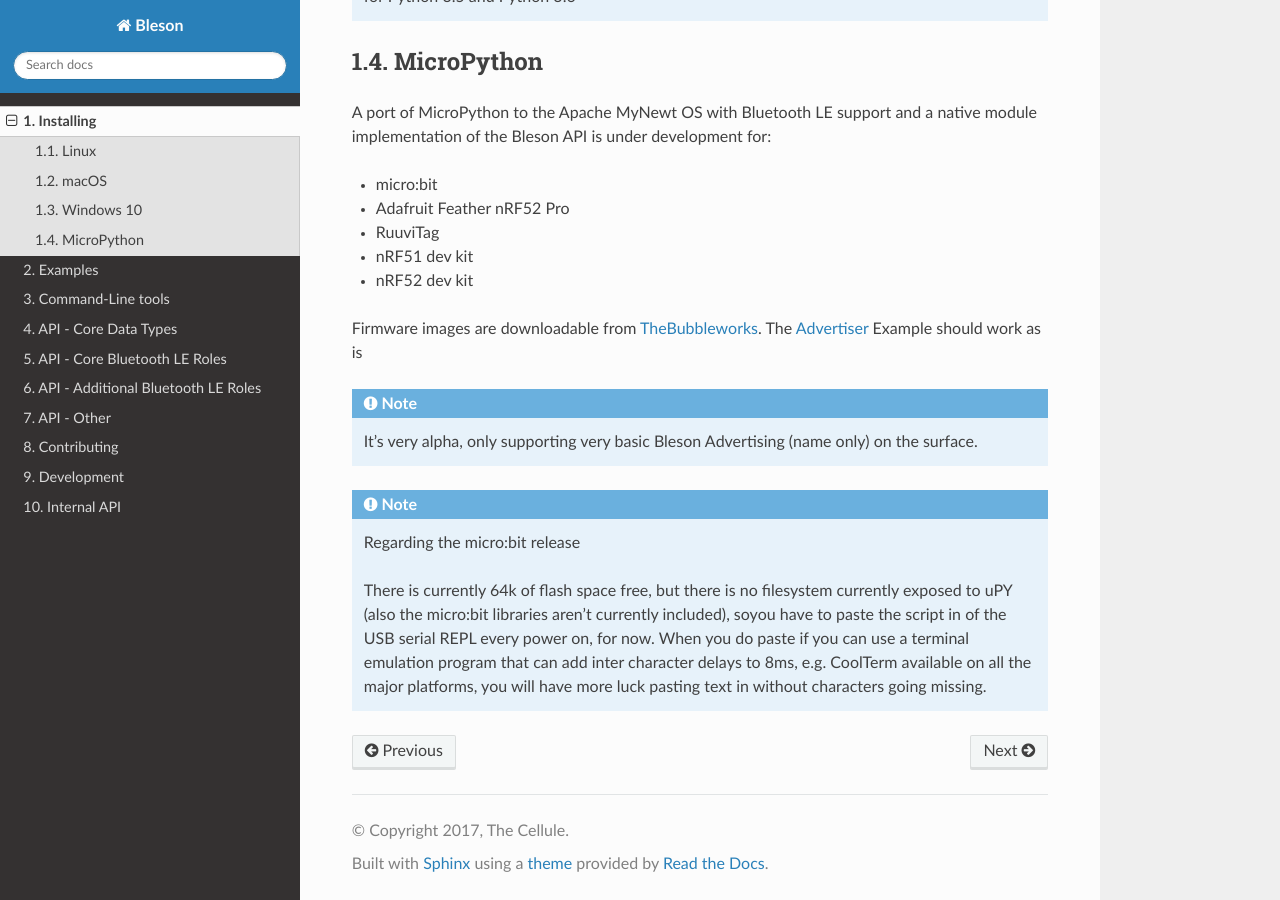
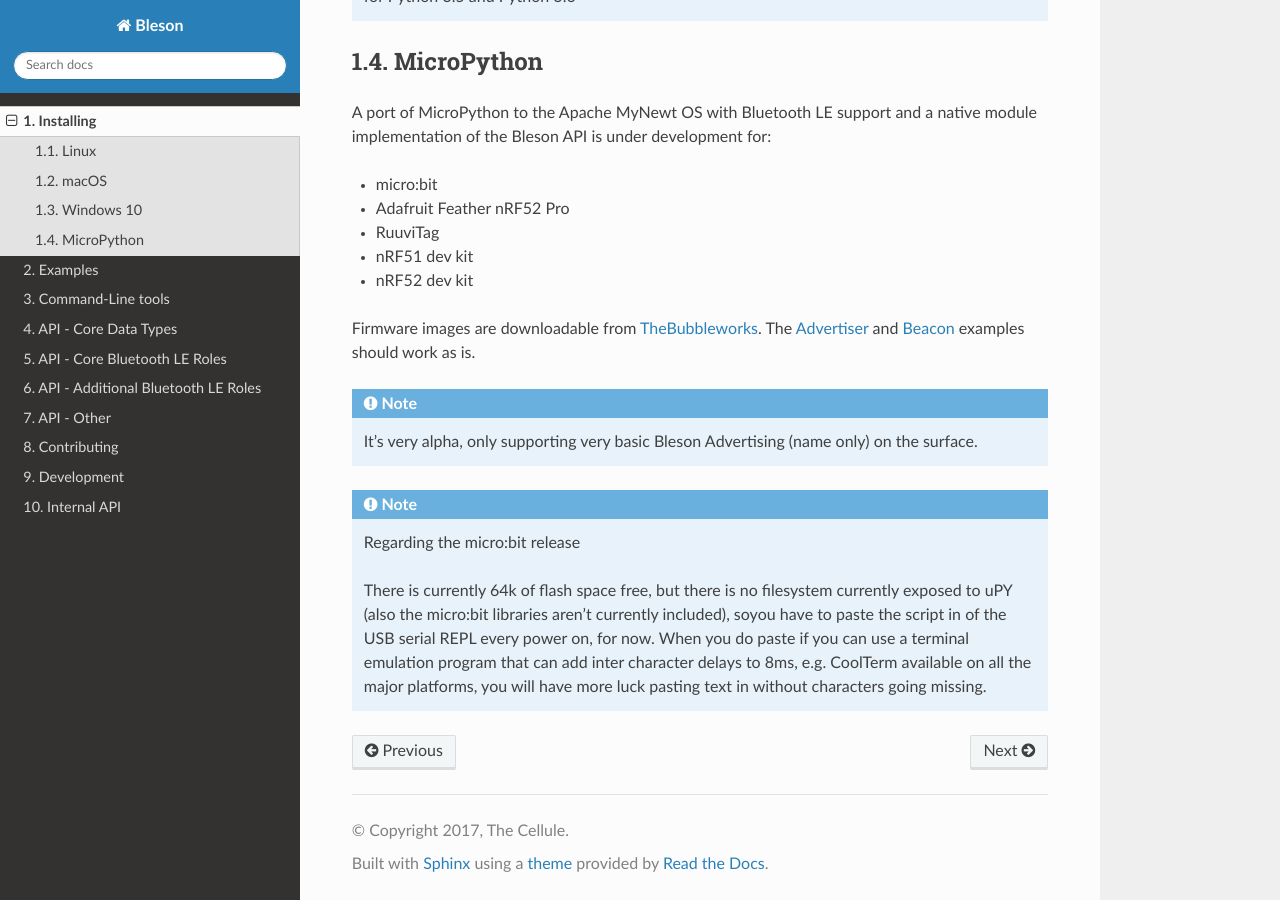
Before and after one commit to TheCellule/python-bleson, a Sphinx documentation site: the page built from docs/installing.rst, in a window 1280 px wide and 900 px high, scrolled down 1660 px. Built offline with Sphinx 7.4.7 and the Read the Docs theme 2.0.0, drawn with Linux system fonts in a browser that asks for light colours; the version number could not be read and is left out.

Commit message:
link to eddystone example from microbit

```diff
--- a/docs/installing.rst
+++ b/docs/installing.rst
@@ -89,7 +89,7 @@
 + nRF52 dev kit
 
 
-Firmware images are downloadable from TheBubbleworks_.   The Advertiser_ Example should work as is
+Firmware images are downloadable from TheBubbleworks_.   The Advertiser_ and Beacon_ examples should work as is.
 
 .. note::
     It's very alpha, only supporting very basic Bleson Advertising (name only) on the surface.
@@ -106,3 +106,4 @@
 .. _Python: https://www.python.org/downloads/
 .. _TheBubbleworks: https://github.com/TheBubbleworks/micropython-mynewt-firmware
 .. _Advertiser: http://bleson.readthedocs.io/en/latest/examples.html#advertiser-example
+.. _Beacon: http://bleson.readthedocs.io/en/latest/examples.html#physicalweb-beacon-example
```
